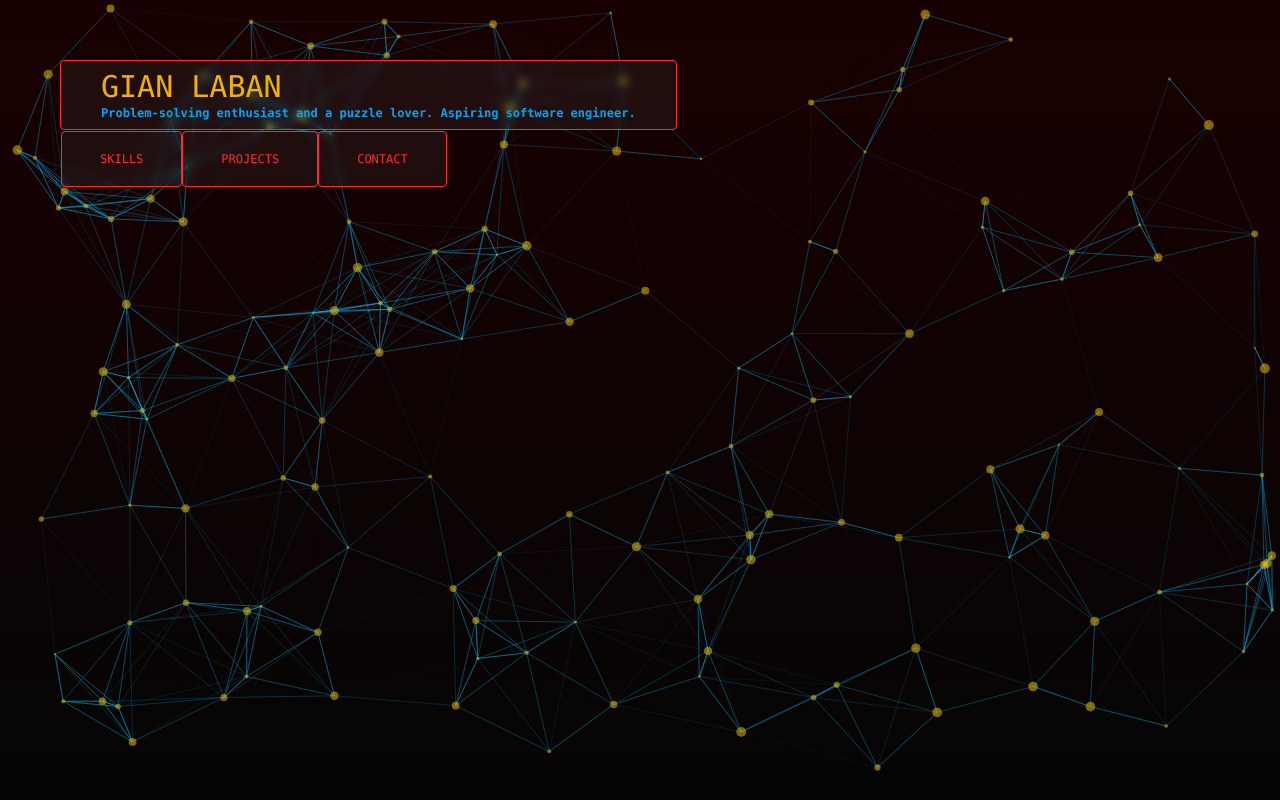
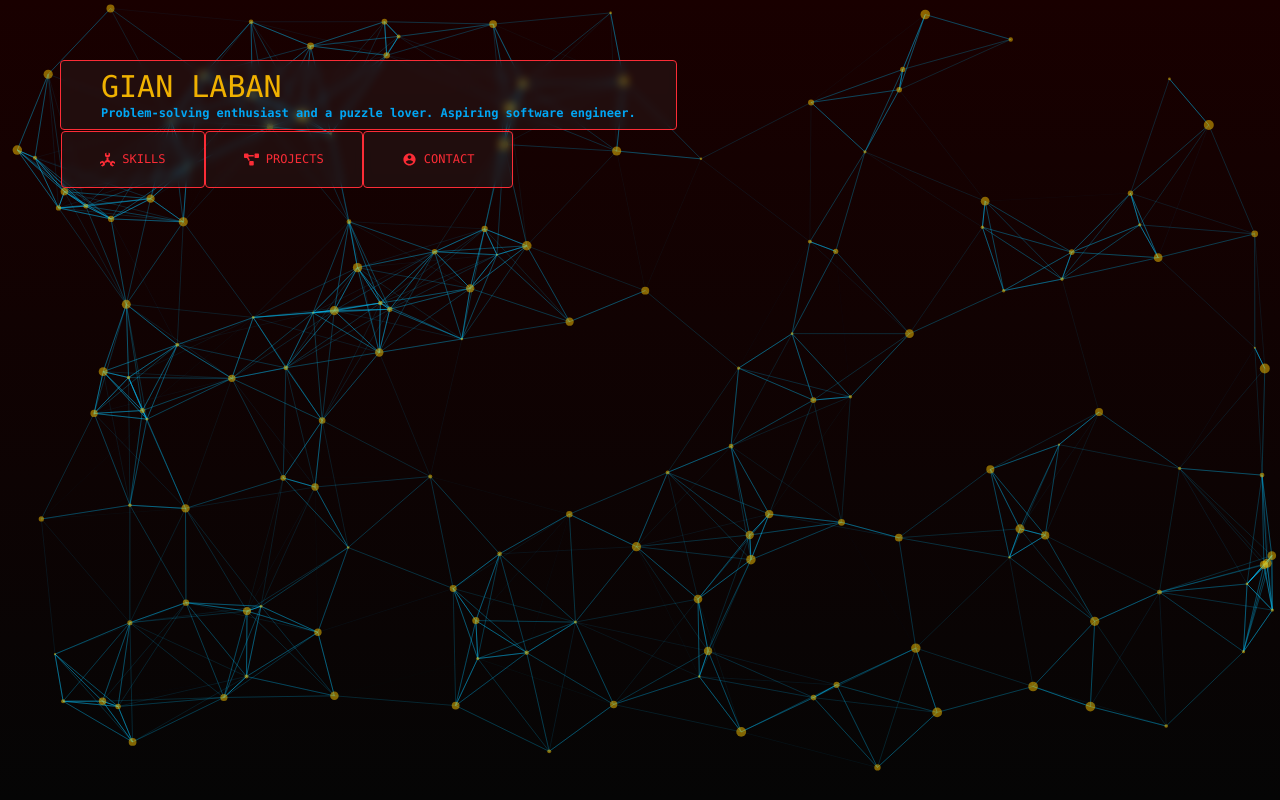
Before and after one commit to Lestrae/portfolio-remastered, a React (Vite) app: page / in a window 1280 px wide. Built offline with nearby package versions, Linux system fonts and the light colour scheme.

Commit message:
added vanity

```diff
--- a/src/App.jsx
+++ b/src/App.jsx
@@ -15,10 +15,11 @@ import cert4 from './pictures/certificates/CloudPractitioner.jpg';
 import cert5 from './pictures/certificates/VPAA.jpg';
 import cert6 from './pictures/certificates/Deans.jpg';
 // import { showDiv2, showDiv3 } from './components/functions';
-import { FaGithub, FaLinkedin, FaFacebook, FaViber } from "react-icons/fa";
+import { FaGithub, FaLinkedin, FaFacebook, FaViber, FaProjectDiagram, FaDatabase } from "react-icons/fa";
 import { CgWebsite } from "react-icons/cg";
-import { SiGmail } from "react-icons/si";
-import { Mail, Facebook, Phone, Linkedin } from 'lucide-react';
+import { SiGmail, SiGooglecloudspanner } from "react-icons/si";
+import { IoMdContact } from "react-icons/io";
+import { GrTechnology } from "react-icons/gr";
 
 function App() {
 const [isVisible, setIsVisible] = useState(false);
@@ -70,16 +71,16 @@ useEffect(() => {
   return (
     <>
     {/* HEADER */}
-      <div className='flex flex-col font-mono border-solid border-red-500 border-1 rounded-sm text-3xl text-sky-500 relative bg-white/5 mt-15 w-fit mx-15 px-10 py-2 backdrop-blur-xs z-1'>
+      <div className='flex flex-col font-mono border-solid border-red-500 border-1 rounded-sm text-3xl text-sky-500 sticky bg-white/5 mt-15 w-fit mx-15 px-10 py-2 backdrop-blur-xs z-1'>
       <span className='text-yellow-500 m-0 p-0'>GIAN LABAN</span>
       <span className='text-xs font-bold m-0 p-0'>Problem-solving enthusiast and a puzzle lover. Aspiring software engineer.<br/>
       </span>
       </div>
       {/* NAVBAR */}
-      <div className='flex flex-row space-between font-mono border-solid border-red-500/0 border-1 rounded-sm z-10 mt-0 mx-15 px-0 py-0 w-fit sticky'>
-      <a href='#about'><button type='button' onClick={toggleVisibility} id='b1' className={`${isVisible ? 'hover:bg-white/10 hover:text-yellow-500 hover:border-yellow-500 flex font-mono border-solid border-yellow-500 border-1 rounded-sm px-9.5 py-5 text-sky-500 bg-white/5 backdrop-blur-xs' : 'hover:bg-white/10 hover:text-yellow-500 hover:border-yellow-500 flex font-mono border-solid border-red-500 border-1 rounded-sm px-9.5 py-5 text-red-500 bg-white/5 backdrop-blur-xs'}`}>SKILLS</button></a>
-        <a href='#projects'><button type='button' onClick={toggleVisibility2} className={`${isVisible2 ? 'hover:bg-white/10 hover:text-yellow-500 hover:border-yellow-500 flex font-mono border-solid border-yellow-500 border-1 rounded-sm px-9.5 py-5 text-sky-500 bg-white/5 backdrop-blur-xs' : 'hover:bg-white/10 hover:text-yellow-500 hover:border-yellow-500 flex font-mono border-solid border-red-500 border-1 rounded-sm px-9.5 py-5 text-red-500 bg-white/5 backdrop-blur-xs'}`}>PROJECTS</button></a>
-        <a href='#contact'><button type='button' onClick={toggleVisibility3} className={`${isVisible3 ? 'hover:bg-white/10 hover:text-yellow-500 hover:border-yellow-500 flex font-mono border-solid border-yellow-500 border-1 rounded-sm px-9.5 py-5 text-sky-500 bg-white/5 backdrop-blur-xs' : 'hover:bg-white/10 hover:text-yellow-500 hover:border-yellow-500 flex font-mono border-solid border-red-500 border-1 rounded-sm px-9.5 py-5 text-red-500 bg-white/5 backdrop-blur-xs'}`}>CONTACT</button></a>
+      <div className='flex flex-row space-between font-mono border-solid border-red-500/0 border-1 rounded-sm z-10 mt-0 mx-15 px-0 py-0 w-fit top-0 sticky'>
+      <a href='#about'><button type='button' onClick={toggleVisibility} id='b1' className={`${isVisible ? 'hover:bg-white/10 hover:text-yellow-500 hover:border-yellow-500 flex font-mono border-solid border-yellow-500 border-1 rounded-sm px-9.5 py-5 text-sky-500 bg-white/5 backdrop-blur-xs' : 'hover:bg-white/10 hover:text-yellow-500 hover:border-yellow-500 flex font-mono border-solid border-red-500 border-1 rounded-sm px-9.5 py-5 text-red-500 bg-white/5 backdrop-blur-xs'}`}><SiGooglecloudspanner size={15}/>&nbsp;SKILLS</button></a>
+        <a href='#projects'><button type='button' onClick={toggleVisibility2} className={`${isVisible2 ? 'hover:bg-white/10 hover:text-yellow-500 hover:border-yellow-500 flex font-mono border-solid border-yellow-500 border-1 rounded-sm px-9.5 py-5 text-sky-500 bg-white/5 backdrop-blur-xs' : 'hover:bg-white/10 hover:text-yellow-500 hover:border-yellow-500 flex font-mono border-solid border-red-500 border-1 rounded-sm px-9.5 py-5 text-red-500 bg-white/5 backdrop-blur-xs'}`}><FaProjectDiagram size={15}/>&nbsp;PROJECTS</button></a>
+        <a href='#contact'><button type='button' onClick={toggleVisibility3} className={`${isVisible3 ? 'hover:bg-white/10 hover:text-yellow-500 hover:border-yellow-500 flex font-mono border-solid border-yellow-500 border-1 rounded-sm px-9.5 py-5 text-sky-500 bg-white/5 backdrop-blur-xs' : 'hover:bg-white/10 hover:text-yellow-500 hover:border-yellow-500 flex font-mono border-solid border-red-500 border-1 rounded-sm px-9.5 py-5 text-red-500 bg-white/5 backdrop-blur-xs'}`}><IoMdContact size={15}/>&nbsp;CONTACT</button></a>
       </div>
       {/* BODY */}
       <div className='body flex flex-row font-mono border-solid border-red-500/0 border-1 rounded-sm text-xs text-red-500 relative bg-white/0 w-fit mt-15 ml-15 mr-15 z-1'>
@@ -88,7 +89,7 @@ useEffect(() => {
           <div className='w-100 text-xl flex-col font-mono border-solid border-red-500/0 border-1 rounded-sm px-2 py-2 text-yellow-500 backdrop-blur-xs'>PROFICIENCIES</div>
           <div className='m-0 text-xl flex font-mono border-solid border-red-500/0 border-1 rounded-sm text-red-500 backdrop-blur-xs w-100'>
             <div className='m-0 items-center text-xs font-bold flex flex-col font-mono border-solid border-red-500 border-1 rounded-sm px-5 py-5 text-sky-500 backdrop-blur-xs w-50'>
-            <span className='text-sm text-yellow-500 p-0 m-0'>Frontend: </span><br/>
+            <span className='flex flex-row text-sm text-yellow-500'><GrTechnology size={16}/>&nbsp;Frontend: </span><br/>
             HTML <br/>
             Javascript <br/>
             CSS <br/>
@@ -97,7 +98,7 @@ useEffect(() => {
             Framer<br/>
             </div>
             <div className='items-center text-xs font-bold flex flex-col font-mono border-solid border-red-500 border-1 rounded-sm px-5 py-5 text-sky-500 backdrop-blur-xs w-50'>
-            <span className='text-sm text-yellow-500 p-0 m-0'>Backend: </span><br/>
+            <span className='flex flex-row text-sm text-yellow-500'><FaDatabase size={15}/>&nbsp;Backend: </span><br/>
             PostgreSQL <br/>
             ExpressJs <br/>
             NodeJs <br/>
```
